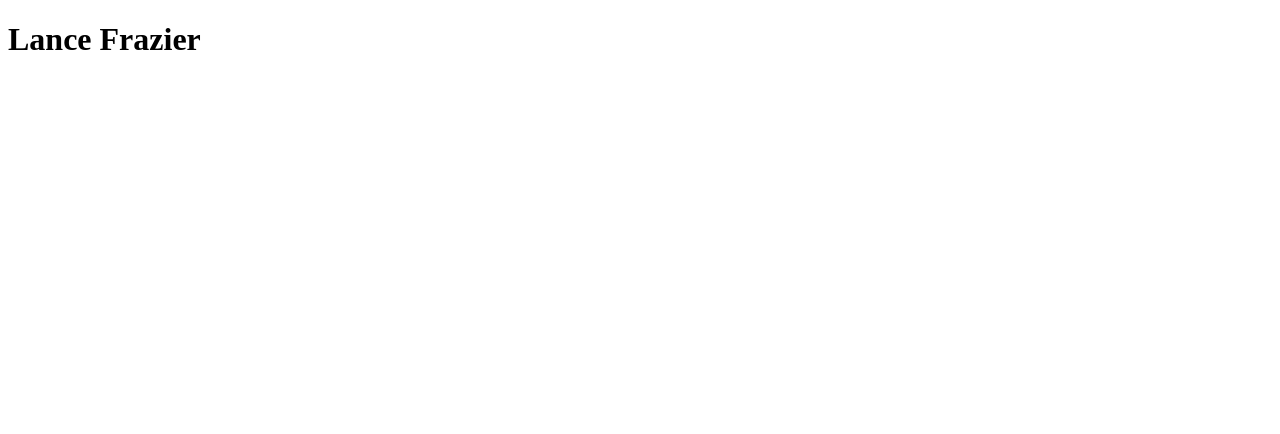
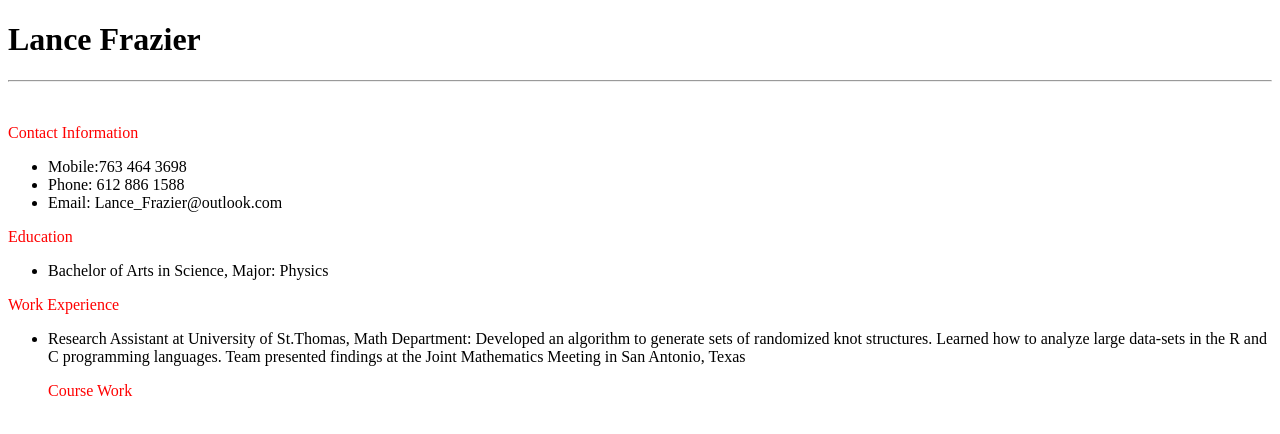
Before and after one commit to LanceFrazi/Lancefrazi.github.io, a plain HTML site: page index.html in a window 1280 px wide. Drawn offline with Linux system fonts and the light colour scheme.

Commit message:
commit changes updated resume1

```diff
--- a/index.html
+++ b/index.html
@@ -6,7 +6,24 @@
      </head>
      <body>
        <h1> Lance Frazier</h1>
-
-
+       <hr />
+       <br>
+       <p class = "head">Contact Information</p>
+       <ul>
+         <li>Mobile:763 464 3698</li>
+         <li>Phone: 612 886 1588</li>
+         <li>Email: Lance_Frazier@outlook.com</li>
+       </ul>
+       <p class ="head">Education</p>
+       <ul>
+         <li>Bachelor of Arts in Science, Major: Physics</li>
+       </ul>
+       <p class ="head">Work Experience</p>
+       <ul>
+         <li>Research Assistant at University of St.Thomas, Math Department: Developed an algorithm to generate sets of randomized knot structures. Learned how
+        to analyze large data-sets in the R and C programming languages. Team presented
+         findings at the Joint Mathematics Meeting in San Antonio, Texas
+         </li>
+         <p class ="head">Course Work
      </body>
    </html>
```
